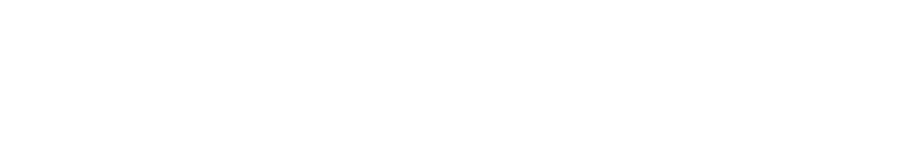
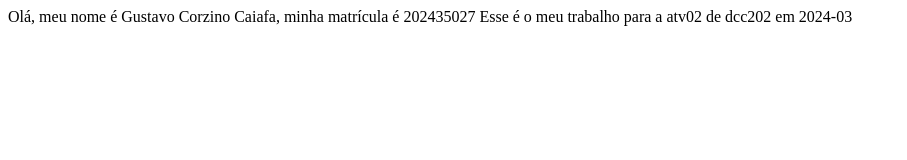
Before and after one commit to ufjf-dcc202/ufjf-dcc202-2024-3-a-atv02-GustavoCorzino, a plain HTML site: page index.html in a window 1280 px wide. Shown: the whole page, without its empty margins (0-907 px from the left). Drawn offline with Linux system fonts and the light colour scheme.

Commit message:
Modificado o index.html

```diff
--- a/index.html
+++ b/index.html
@@ -6,6 +6,8 @@
     <title>Document</title>
 </head>
 <body>
+    Olá, meu nome é Gustavo Corzino Caiafa, minha matrícula é 202435027
 
+Esse é o meu trabalho para a atv02 de dcc202 em 2024-03
 </body>
 </html>
```
